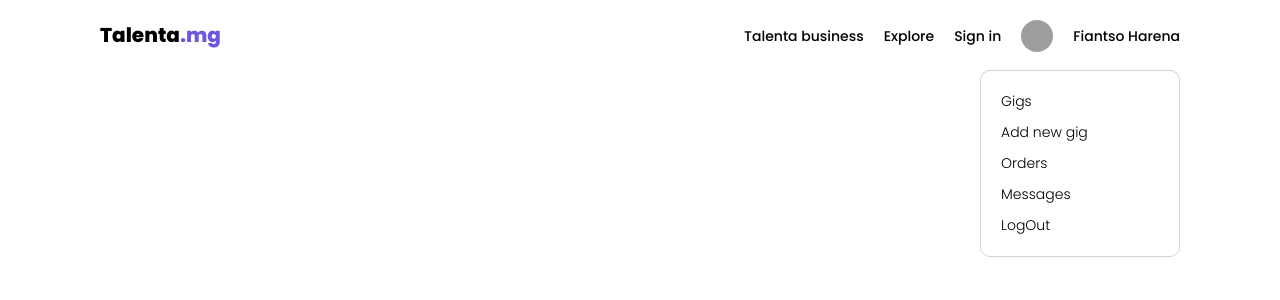
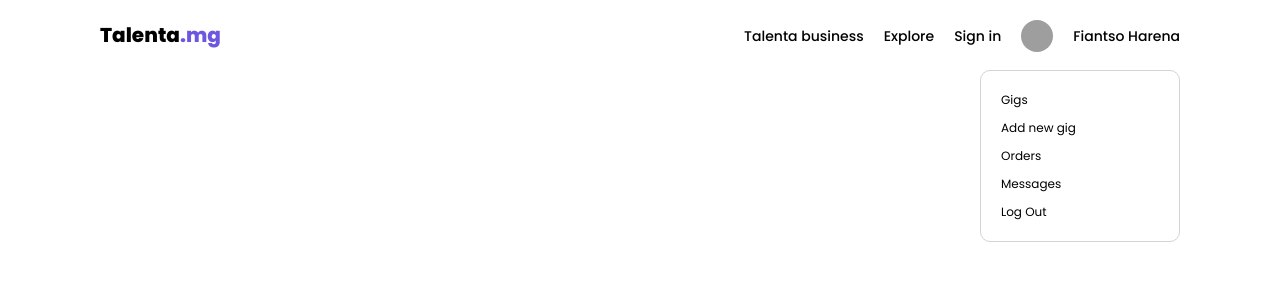
Before and after one commit to HarenaFiantso/TalentaUI, a React (Vite) app: page / in a window 1280 px wide. Both pictures are taken after a click on the element "Fiantso Harena". Shown: the top 300 px of the page. Built offline with nearby package versions, Linux system fonts and the light colour scheme; grey boxes are pictures that could not be loaded.

Commit message:
style: Style the navbar component

```diff
--- a/src/components/navbar/Navbar.jsx
+++ b/src/components/navbar/Navbar.jsx
@@ -54,7 +54,7 @@ export default function Navbar() {
                   )}
                   <span>Orders</span>
                   <span>Messages</span>
-                  <span>LogOut</span>
+                  <span>Log Out</span>
                 </div>
               )}
             </div>
--- a/src/components/navbar/Navbar.scss
+++ b/src/components/navbar/Navbar.scss
@@ -61,7 +61,11 @@
           flex-direction: column;
           gap: 10px;
           width: 200px;
-          font-weight: 300;
+          font-weight: 400;
+
+          span {
+            font-size: 12px;
+          }
         }
       }
 
```
